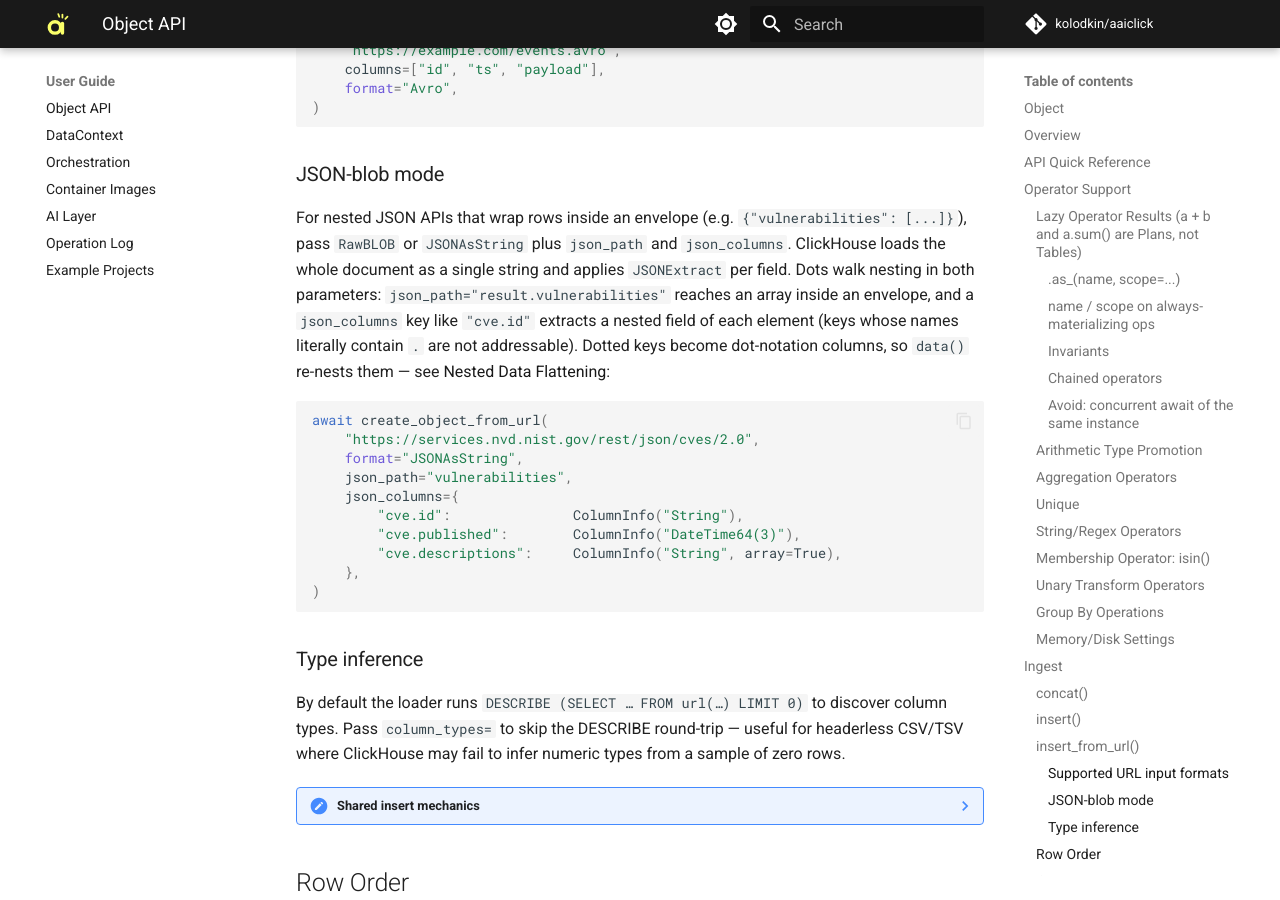
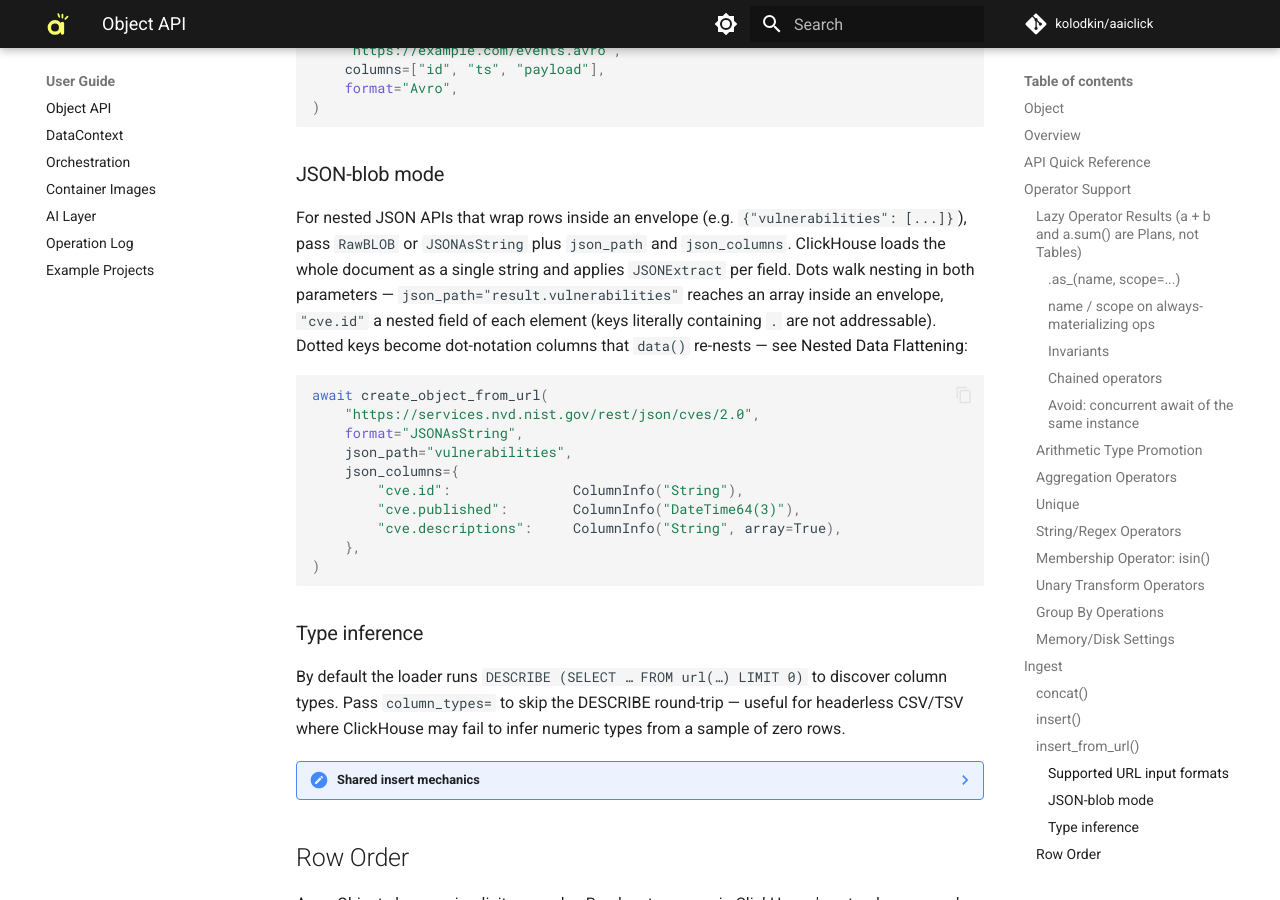
Before and after one commit to kolodkin/aaiclick, an MkDocs documentation site: the page built from docs/user_guide/object.md, in a window 1280 px wide and 900 px high, scrolled down 12657 px. Built offline with MkDocs 1.6.1 and Material for MkDocs 9.7.7, drawn with Linux system fonts in a browser that asks for light colours; comment, search, counter and statistics services are not loaded.

Commit message:
Shortify docstrings and docs from JSON-path and mixed-dict changes
Co-Authored-By: Claude <noreply@anthropic.com>
Claude-Session: https://claude.ai/code/session_01ACdZRhRskd9F9jvDTF8uvL

````diff
--- a/docs/user_guide/object.md
+++ b/docs/user_guide/object.md
@@ -393,11 +393,11 @@ For nested JSON APIs that wrap rows inside an envelope (e.g.
 `{"vulnerabilities": [...]}`), pass `RawBLOB` or `JSONAsString` plus
 `json_path` and `json_columns`. ClickHouse loads the whole document as a
 single string and applies `JSONExtract` per field. Dots walk nesting in
-both parameters: `json_path="result.vulnerabilities"` reaches an array
-inside an envelope, and a `json_columns` key like `"cve.id"` extracts a
-nested field of each element (keys whose names literally contain `.` are
-not addressable). Dotted keys become dot-notation columns, so `data()`
-re-nests them — see [Nested Data Flattening](#nested-data-flattening):
+both parameters — `json_path="result.vulnerabilities"` reaches an array
+inside an envelope, `"cve.id"` a nested field of each element (keys
+literally containing `.` are not addressable). Dotted keys become
+dot-notation columns that `data()` re-nests — see
+[Nested Data Flattening](#nested-data-flattening):
 
 ```python
 await create_object_from_url(
````
Also changed, not shown: docs/user_guide/data_context.md (+2 -3 lines), 2 other files.
